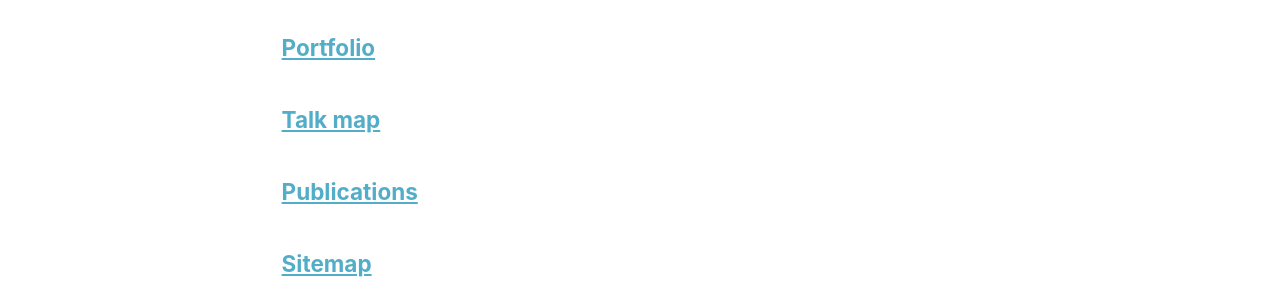
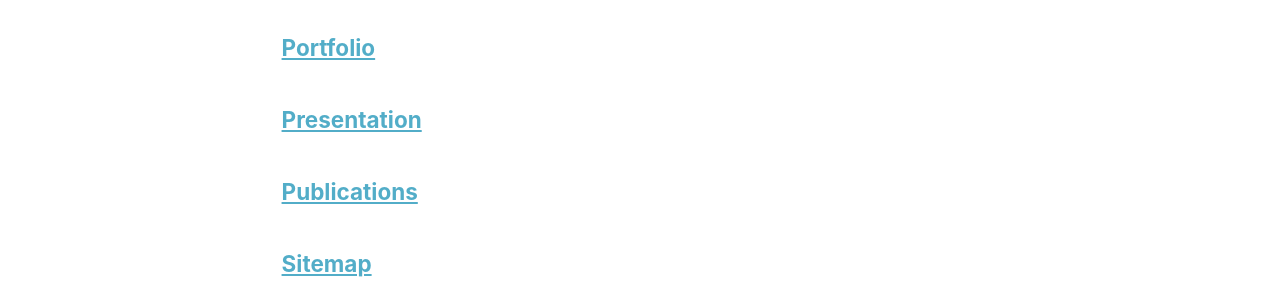
Before and after one commit to dipenshome/dipenshome.github.io, a Jekyll site: the page built from _pages/page-archive.html, in a window 1280 px wide and 900 px high, scrolled down 666 px. Shown: the part 154-454 px from the top of the window. Built offline with Jekyll 4.4.1, drawn with Linux system fonts in a browser that asks for light colours.

Commit message:
Update presentation.html

```diff
--- a/_pages/presentation.html
+++ b/_pages/presentation.html
@@ -1,7 +1,7 @@
 ---
 layout: archive
-title: "Talk map"
-permalink: /talkmap.html
+title: "Presentation"
+permalink: /presentation.html
 author_profile: true
 ---
 <p>Here all presentation will be uploaded.</p>
```
